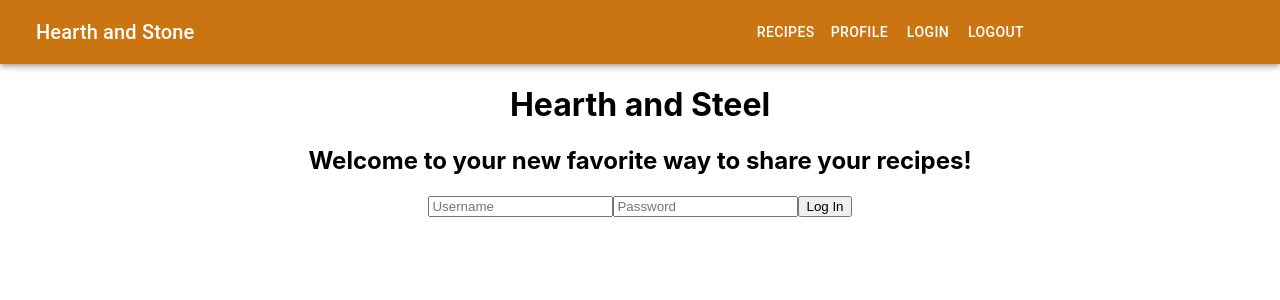
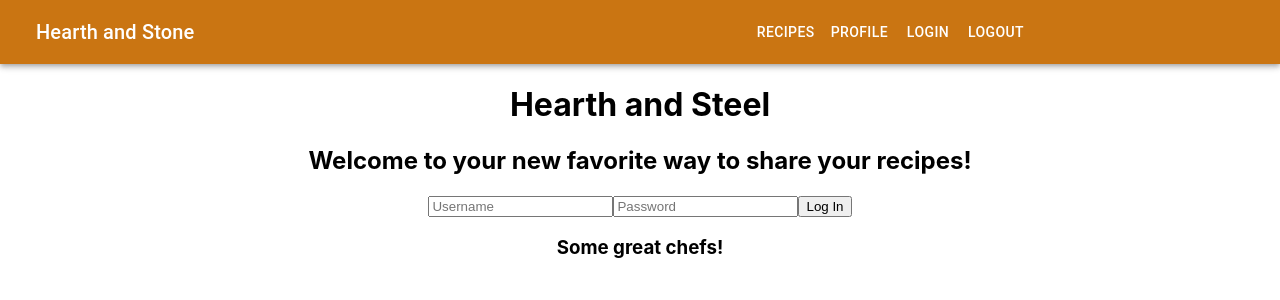
Before and after one commit to chef-portfolio-bw/frontend, a React (Create React App) app: page / in a window 1280 px wide. Shown: the top 300 px of the page. Built offline with nearby package versions, Linux system fonts and the light colour scheme.

Commit message:
passed in the viewChefs component into the app so that we can work on it and see it displayed on the screen

```diff
--- a/src/App.js
+++ b/src/App.js
@@ -5,6 +5,7 @@ import "./App.css";
 // local imports
 import Login from './components/Login';
 import NavBar from './components/NavBar';
+import ViewChefs from './components/ViewChefs';
 
 function App() {
   return (
@@ -14,6 +15,7 @@ function App() {
         <div className="App">
           <h1>Hearth and Steel</h1>
           <Route exact path="/" component={Login} />
+          <ViewChefs />
         </div>
       </Router>
     </div>
--- a/src/components/ViewChefs.js
+++ b/src/components/ViewChefs.js
@@ -2,7 +2,9 @@ import React from 'react';
 
 const ViewChefs = () => {
     return(
-        <div></div>
+        <div>
+            <h3>Some great chefs!</h3>
+        </div>
     );
 };
 
```
